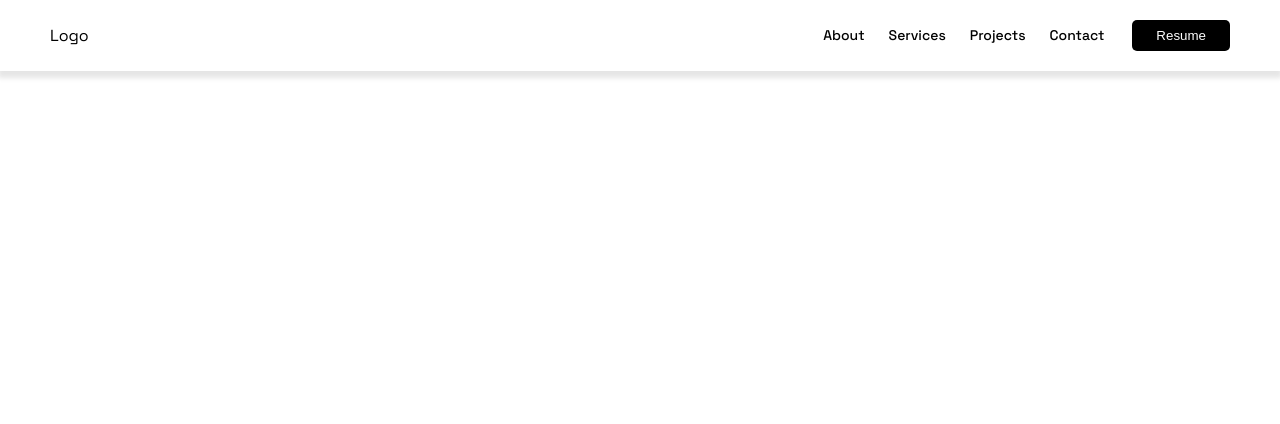
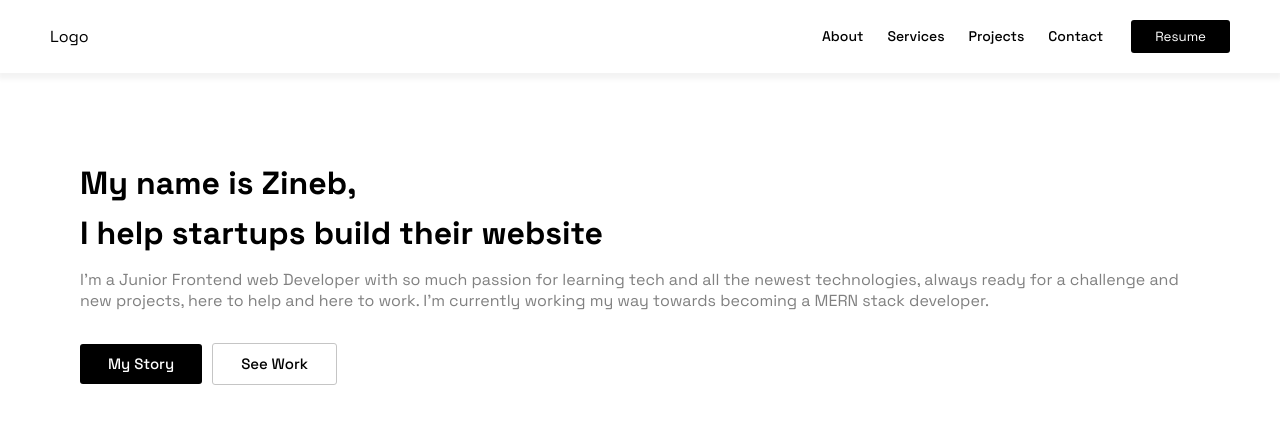
Before and after one commit to wx-it/new-portfolio, a React (Create React App) app: page / in a window 1280 px wide. Shown: the top 424 px of the page. Built offline with nearby package versions, Linux system fonts and the light colour scheme.

Commit message:
adding main title

```diff
--- a/src/App.js
+++ b/src/App.js
@@ -1,5 +1,6 @@
 import { useState, useEffect } from "react";
 import Navbar from "./components/navbar/Navbar";
+import Header from "./components/header/Header";
 function App() {
   const [loading, setLoading] = useState(false);
 
@@ -13,6 +14,7 @@ function App() {
   return (
     <div>
       <Navbar />
+      <Header />
     </div>
   );
 }
--- /dev/null
+++ b/src/components/header/Header.jsx
@@ -0,0 +1,25 @@
+import React from "react";
+import "./header.css";
+
+const Header = () => {
+  return (
+    <div className="header">
+      <div>
+        <h1>My name is Zineb,</h1>
+        <h1>I help startups build their website</h1>
+        <p>
+          I'm a Junior Frontend web Developer with so much passion for learning
+          tech and all the newest technologies, always ready for a challenge and
+          new projects, here to help and here to work. I'm currently working my
+          way towards becoming a MERN stack developer.
+        </p>
+      </div>
+        <div>
+          <button>My Story</button>
+          <button>See Work</button>
+        </div>
+    </div>
+  );
+};
+
+export default Header;
--- /dev/null
+++ b/src/components/header/header.css
@@ -0,0 +1,42 @@
+.header {
+  width: 100%;
+  height: 100vh;
+  display: block;
+  margin: auto;
+  padding: 5rem;
+}
+
+.header div h1 {
+  margin: 10px 0;
+}
+
+.header div p {
+  color: gray;
+}
+
+.header div button {
+  margin-right: 10px;
+  background-color: black;
+  color: white;
+  border: none;
+  padding: 0.65rem 1.75rem;
+  border-radius: 3px;
+  cursor: pointer;
+  font-size: 15px;
+  font-family: inherit;
+  font-weight: 500;
+  margin-top: 1rem;
+  transition: all 0.5s linear;
+}
+
+.header div button:last-child {
+  background-color: white;
+  color: black;
+  border: 1px rgb(197, 197, 197) solid;
+}
+
+.header div button:first-child:hover {
+  background-color: white;
+  color: black;
+  border: 1px rgb(197, 197, 197) solid;
+}
--- a/src/components/navbar/navbar.css
+++ b/src/components/navbar/navbar.css
@@ -4,7 +4,7 @@ header {
   align-items: center;
   justify-content: space-between;
   padding: 20px 50px;
-  box-shadow: 0 5px 5px 2px rgba(0, 0, 0, 0.1);
+  box-shadow: 0 4px 5px 2px rgba(0, 0, 0, 0.05);
 }
 
 header nav {
@@ -30,8 +30,9 @@ header nav button {
   color: white;
   border: none;
   padding: 0.5rem 1.5rem;
-  border-radius: 5px;
+  border-radius: 3px;
   cursor: pointer;
+  font-family: inherit;
 }
 
 .toggleNavBtn {
```
